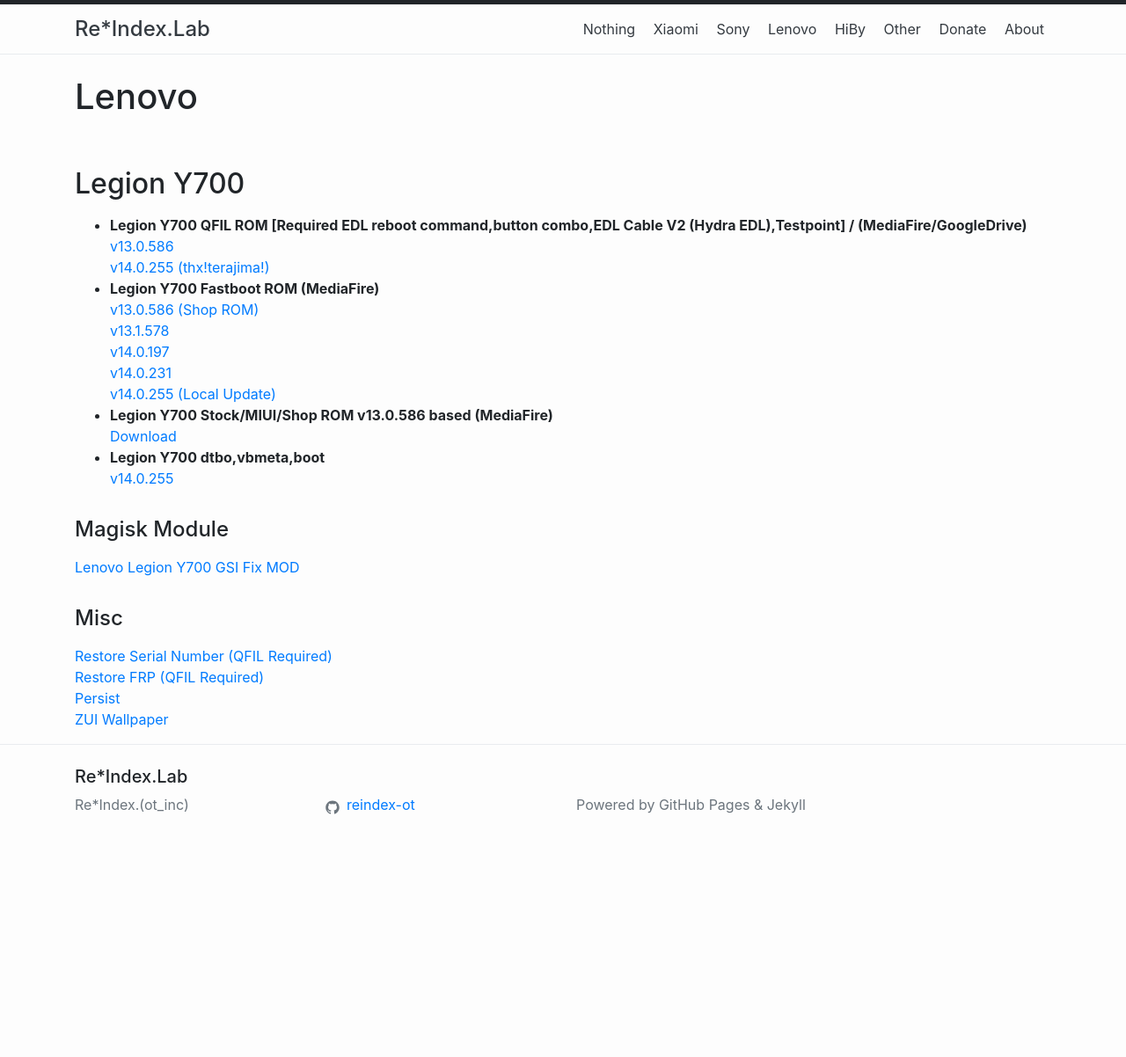
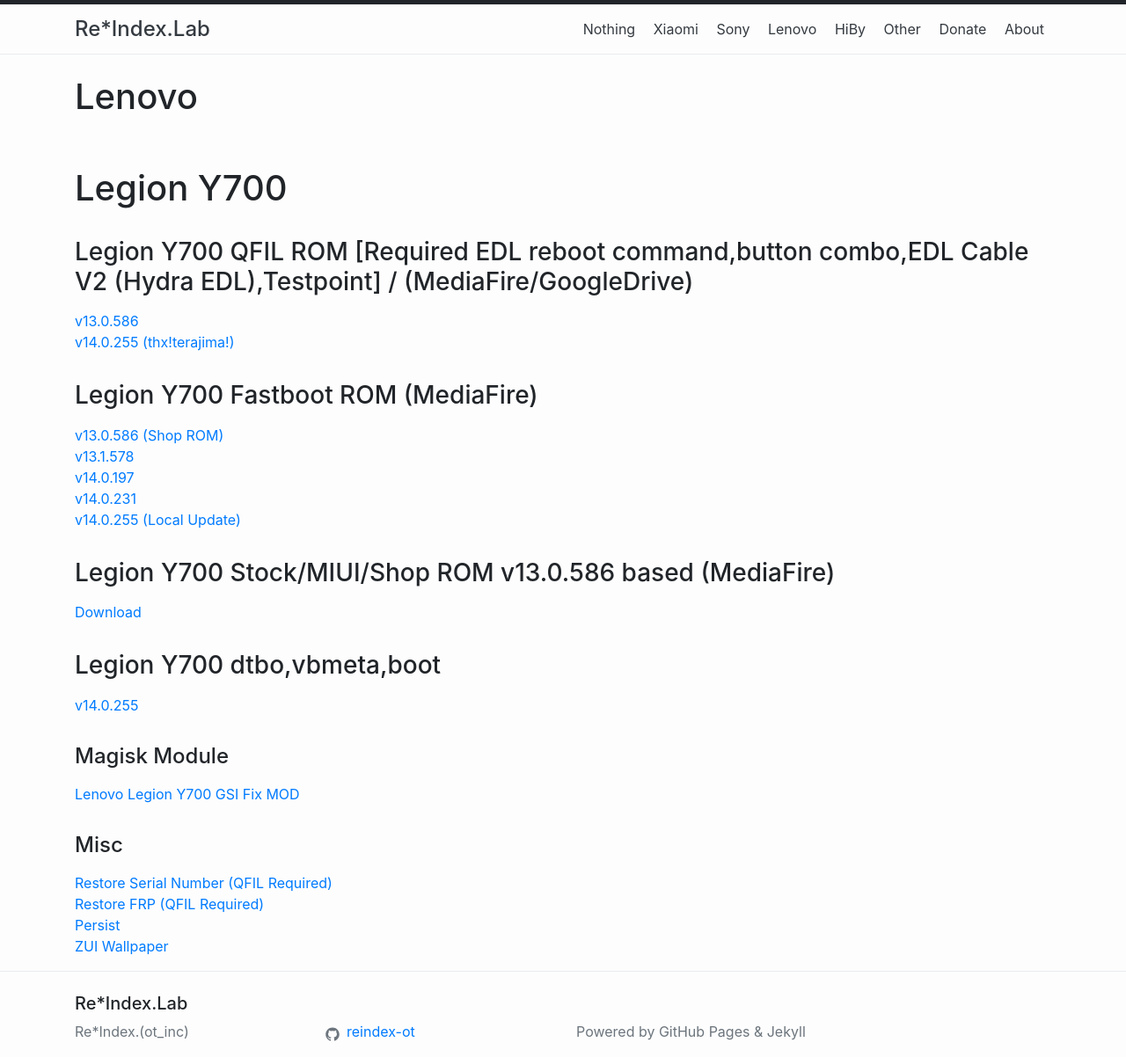
Before and after one commit to reindex-ot/reindex-ot.github.io, a Jekyll site: the page built from lenovo.md, in a window 1280 px wide. Shown: the whole page at 88% size. Built offline with Jekyll 4.4.1, drawn with Linux system fonts in a browser that asks for light colours; before the commit the page ends 945 px from its top, so only the background shows below that.

```diff
--- a/lenovo.md
+++ b/lenovo.md
@@ -4,19 +4,19 @@ title: Lenovo
 permalink: /lenovo/
 ---
 
-## Legion Y700
-- <b>Legion Y700 QFIL ROM [Required EDL reboot command,button combo,EDL Cable V2 (Hydra EDL),Testpoint] / (MediaFire/GoogleDrive)</b><br>
+# Legion Y700
+### Legion Y700 QFIL ROM [Required EDL reboot command,button combo,EDL Cable V2 (Hydra EDL),Testpoint] / (MediaFire/GoogleDrive)
 [v13.0.586](https://www.mediafire.com/file/dwu5qmb59hu6dk0/LEGION_Stock_EDL.7z/)<br>
 [v14.0.255 (thx!terajima!)](https://drive.google.com/file/d/1o09kref9SRXpE8E9J49ZZBGjm1k-ebuR/view?usp=share_link)<br>
-- <b>Legion Y700 Fastboot ROM (MediaFire)</b><br>
+### Legion Y700 Fastboot ROM (MediaFire)
 [v13.0.586 (Shop ROM)](https://www.mediafire.com/file/deevf55yizd667m/LEGION_Y700_ShopROM_13.0.586.7z/)<br>
 [v13.1.578](https://www.mediafire.com/file/wyq924hz13bj5s8/LEGION_Y700_StockROM_13.1.578.7z/)<br>
 [v14.0.197](https://www.mediafire.com/file/9mg5gphdpv363e3/LEGION_Y700_StockROM_14.0.197.7z/)<br>
 [v14.0.231](https://www.mediafire.com/file/gojkcrdm6q1zr49/LEGION_Y700_StockROM_14.0.231.7z/)<br>
 [v14.0.255 (Local Update)](https://www.mediafire.com/file/nzidr5w3kf70wq6/update_Legion_Y700_v14.0.255.zip/file)<br>
-- <b>Legion Y700 Stock/MIUI/Shop ROM v13.0.586 based (MediaFire)</b><br>
+### Legion Y700 Stock/MIUI/Shop ROM v13.0.586 based (MediaFire)
 [Download](https://www.mediafire.com/file/xs0zj9nnmen5i7j/Y700_v13.0.586_ROM.7z/)<br>
-- <b>Legion Y700 dtbo,vbmeta,boot</b><br>
+### Legion Y700 dtbo,vbmeta,boot
 [v14.0.255](https://www.mediafire.com/file/ri36vf0s50v7miw/Legion_Y700_v14.0.255_boot%252Cdtbo.vbmeta.7z/file)
 
 #### Magisk Module
```
